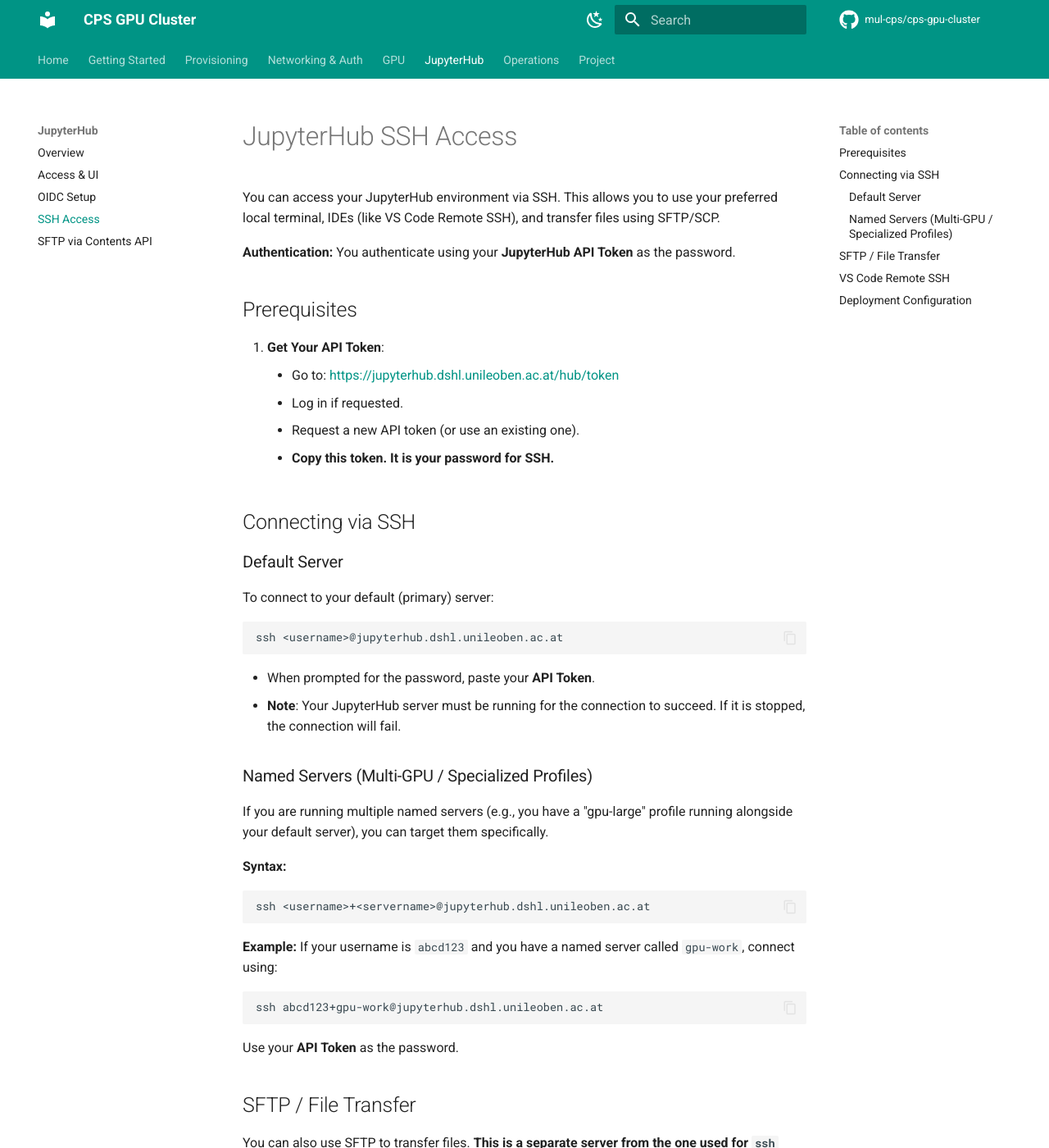
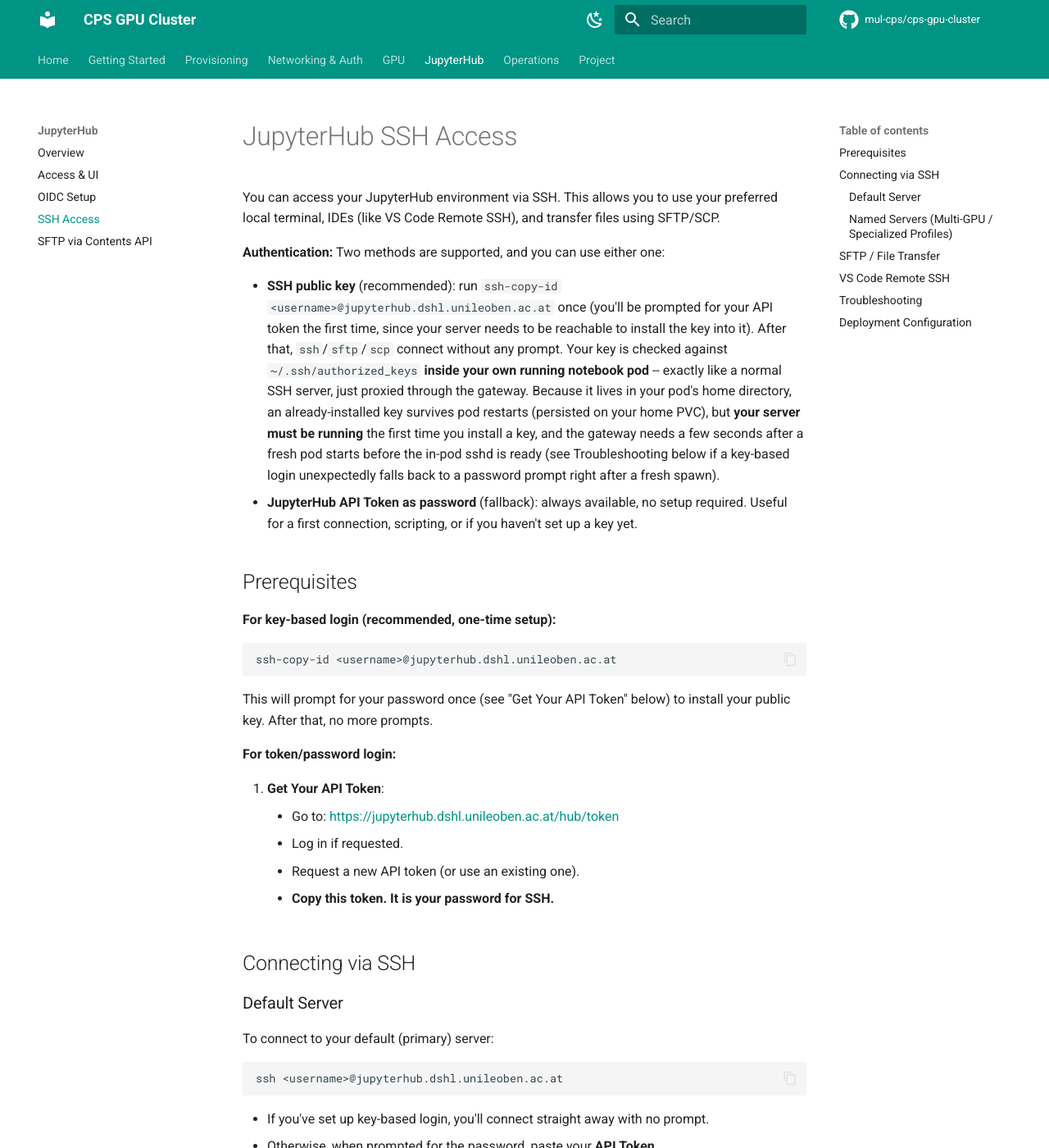
Before and after one commit to mul-cps/cps-gpu-cluster, an MkDocs documentation site: the page built from docs/jupyterhub-ssh-access.md, in a window 1280 px wide and 1400 px high. Shown: the whole window at 82% size. Built offline with MkDocs 1.6.1 and Material for MkDocs 9.7.7, drawn with Linux system fonts in a browser that asks for light colours; comment, search, counter and statistics services are not loaded; some of the changed text lies outside the part shown.

Commit message:
fix(jupyterhub): make ssh-setup idempotent, stop wiping user keys on restart
The setup script previously did `> authorized_keys` (full overwrite)
with only the gateway's own service key on every pod start -- meaning
any key a user installed via ssh-copy-id would be silently wiped on
their very next pod restart, and repeated ssh-copy-id retries against
the same still-running pod accumulated duplicate entries (confirmed
live: 3 duplicate copies of the same user key from today's debugging).

Now tags the gateway's own managed line with a trailing marker comment
and only strips/replaces that exact line on each start, leaving any
user-added keys (and everything else in the file) untouched.

Also cleans up the accumulated duplicates from today's live testing and
documents SSH public-key auth in docs/jupyterhub-ssh-access.md
(previously only described token/password auth), including a
troubleshooting note about the brief startup window where a fresh pod's
in-pod sshd isn't reachable yet.

````diff
--- a/docs/jupyterhub-ssh-access.md
+++ b/docs/jupyterhub-ssh-access.md
@@ -2,9 +2,20 @@
 
 You can access your JupyterHub environment via SSH. This allows you to use your preferred local terminal, IDEs (like VS Code Remote SSH), and transfer files using SFTP/SCP.
 
-**Authentication:** You authenticate using your **JupyterHub API Token** as the password.
+**Authentication:** Two methods are supported, and you can use either one:
+
+- **SSH public key** (recommended): run `ssh-copy-id <username>@jupyterhub.dshl.unileoben.ac.at` once (you'll be prompted for your API token the first time, since your server needs to be reachable to install the key into it). After that, `ssh`/`sftp`/`scp` connect without any prompt. Your key is checked against `~/.ssh/authorized_keys` **inside your own running notebook pod** -- exactly like a normal SSH server, just proxied through the gateway. Because it lives in your pod's home directory, an already-installed key survives pod restarts (persisted on your home PVC), but **your server must be running** the first time you install a key, and the gateway needs a few seconds after a fresh pod starts before the in-pod sshd is ready (see Troubleshooting below if a key-based login unexpectedly falls back to a password prompt right after a fresh spawn).
+- **JupyterHub API Token as password** (fallback): always available, no setup required. Useful for a first connection, scripting, or if you haven't set up a key yet.
 
 ## Prerequisites
+
+**For key-based login (recommended, one-time setup):**
+```bash
+ssh-copy-id <username>@jupyterhub.dshl.unileoben.ac.at
+```
+This will prompt for your password once (see "Get Your API Token" below) to install your public key. After that, no more prompts.
+
+**For token/password login:**
 
 1.  **Get Your API Token**:
     *   Go to: [https://jupyterhub.dshl.unileoben.ac.at/hub/token](https://jupyterhub.dshl.unileoben.ac.at/hub/token)
@@ -21,7 +32,8 @@
 ssh <username>@jupyterhub.dshl.unileoben.ac.at
 ```
 
-*   When prompted for the password, paste your **API Token**.
+*   If you've set up key-based login, you'll connect straight away with no prompt.
+*   Otherwise, when prompted for the password, paste your **API Token**.
 *   **Note**: Your JupyterHub server must be running for the connection to succeed. If it is stopped, the connection will fail.
 
 ### Named Servers (Multi-GPU / Specialized Profiles)
@@ -80,6 +92,24 @@
     *   User: `<your-username>`
 3.  Connect to the host.
 
+## Troubleshooting
+
+**Key-based login falls back to a password prompt right after a fresh pod
+spawn.** The in-pod sshd that key auth is checked against is started by a
+background `postStart` hook, not before your pod is marked ready -- there's
+a short window (typically a few seconds) after a fresh spawn where the
+gateway can't yet reach it, and it correctly falls back to password auth
+for that one attempt rather than failing outright. Wait a few seconds and
+retry; it will normally succeed the next time without you doing anything
+else.
+
+**Key-based login stopped working after not using a profile for a while.**
+Your server was likely culled (stopped due to inactivity) and respawned on
+a new pod. If you installed your key via `ssh-copy-id` while an *older* pod
+was running, that key lives on your home directory PVC and survives across
+respawns -- but the very first connection to a freshly (re)spawned pod may
+hit the same brief startup window described above. Retry once.
+
 ## Deployment Configuration
 
 The Kubernetes manifests for the SSH service are managed via GitOps and located in:
````
Also changed, not shown: 1 other file.
